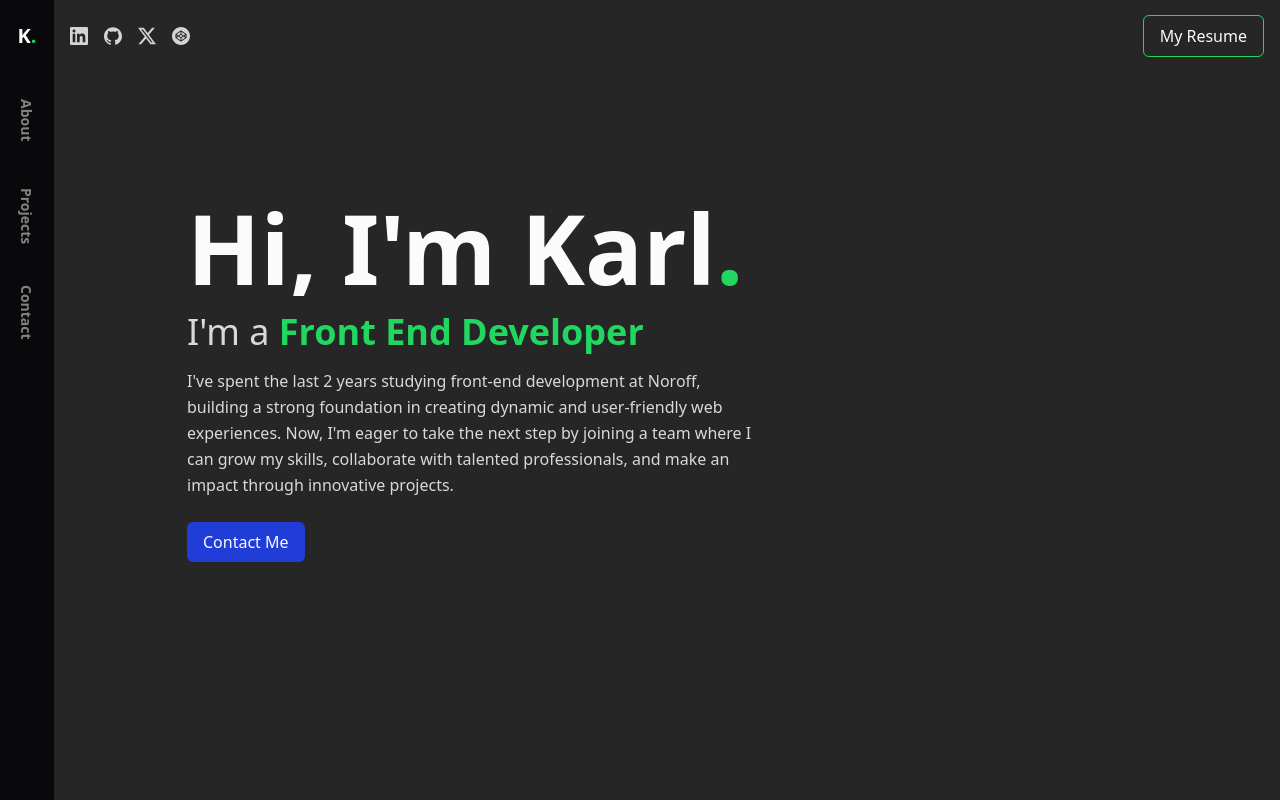
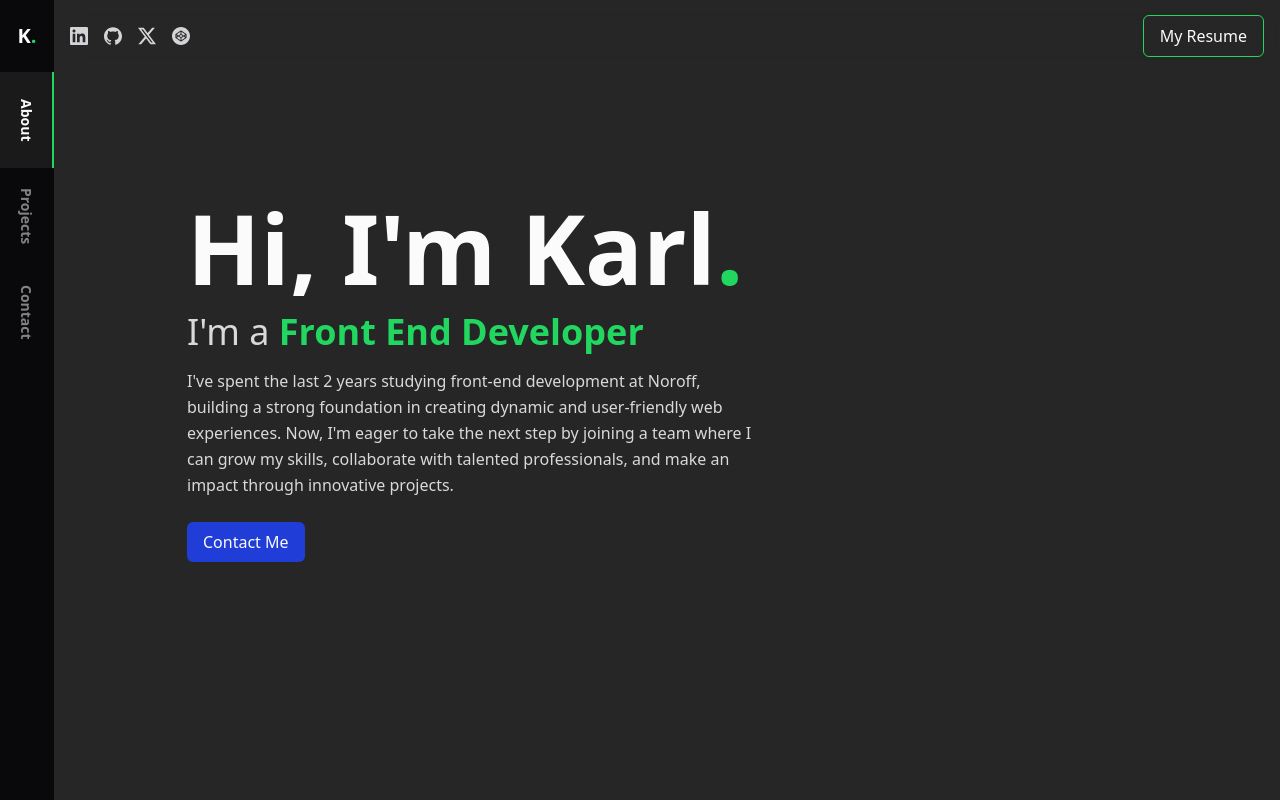
Before and after one commit to karlpnord/portfolio, a React (Vite) app: page / in a window 1280 px wide. Shown: the top 800 px of the page. Built offline with nearby package versions, Linux system fonts and the light colour scheme.

Commit message:
Nax Fixes completed

```diff
--- a/src/components/header/SideNav.tsx
+++ b/src/components/header/SideNav.tsx
@@ -38,7 +38,7 @@ const SideNav = () => {
       <SideNavLink
         selected={selected}
         setSelected={setSelected}
-        value='#about'
+        value='about'
         href='#about'
       >
         About
@@ -46,7 +46,7 @@ const SideNav = () => {
       <SideNavLink
         selected={selected}
         setSelected={setSelected}
-        value='#projects'
+        value='projects'
         href='#projects'
       >
         Projects
@@ -54,7 +54,7 @@ const SideNav = () => {
       <SideNavLink
         selected={selected}
         setSelected={setSelected}
-        value='#contact'
+        value='contact'
         href='#contact'
       >
         Contact
--- a/src/components/header/SideNavLink.tsx
+++ b/src/components/header/SideNavLink.tsx
@@ -22,6 +22,7 @@ const SideNavLink = ({
       initial={{ x: -70 }}
       animate={{ x: 0 }}
       transition={{ duration: 0.5, delay: 0.1 }}
+      className='w-full'
     >
       <Link
         to={href}
@@ -33,7 +34,7 @@ const SideNavLink = ({
           }
           setSelected(value);
         }}
-        className={`[writing-mode:vertical-rl] h-24 shrink-0 flex items-center justify-center border-r-2 font-semibold text-sm text-textWhite transition-all p-4 ${
+        className={`[writing-mode:vertical-rl] h-24 shrink-0 flex items-center justify-center border-r-2 font-semibold text-sm text-textWhite transition-all w-full ${
           selected === value
             ? 'bg-bgDark border-primary opacity-100'
             : 'border-transparent hover:border-r-zinc-50 opacity-50 hover:bg-bgDark'
--- a/src/components/hero/Hero.tsx
+++ b/src/components/hero/Hero.tsx
@@ -3,7 +3,7 @@ import Reveal from '../../util/Reveal';
 
 const Hero = () => {
   return (
-    <section className='text-slat-100 overflow-hidden py-24 md:py-32'>
+    <section className='text-textWhite overflow-hidden py-24 md:py-32'>
       <div className='relative'>
         <div className='pointer-events-none relative z-10'>
           <Reveal>
```
